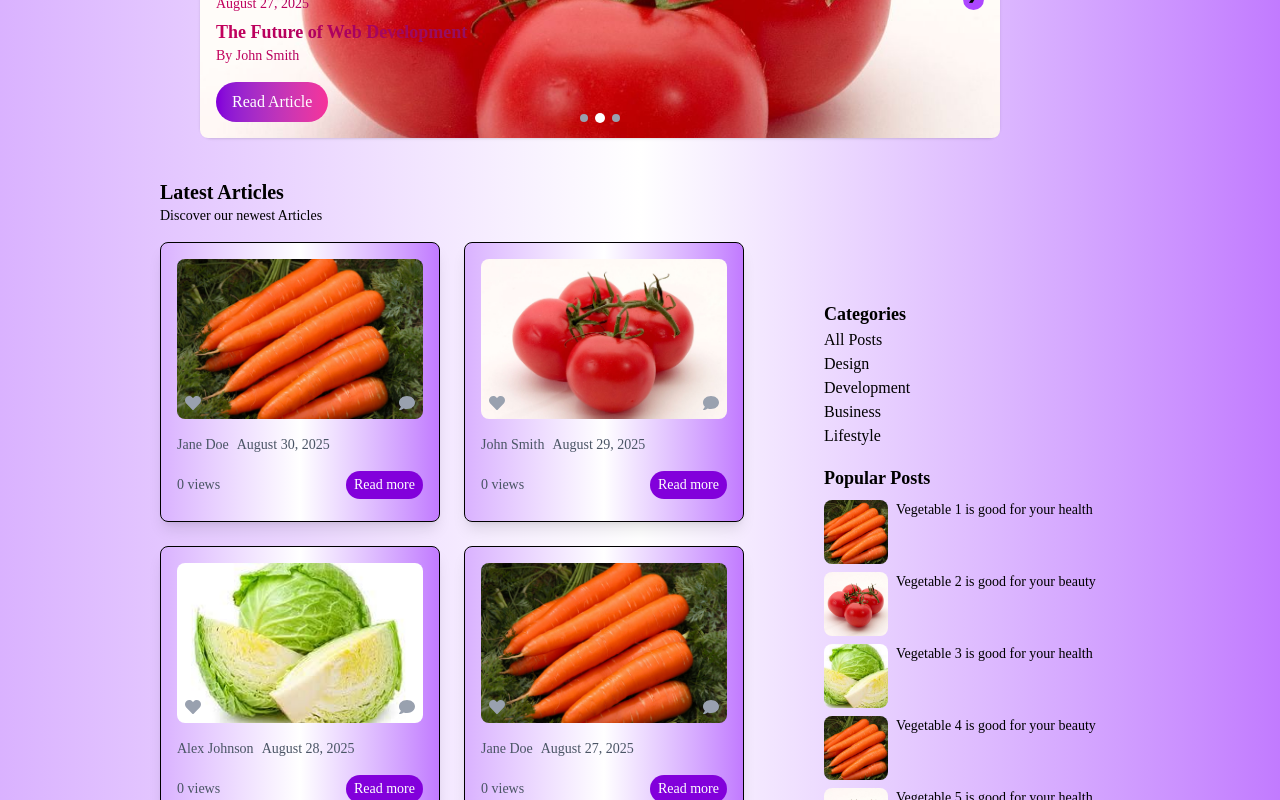
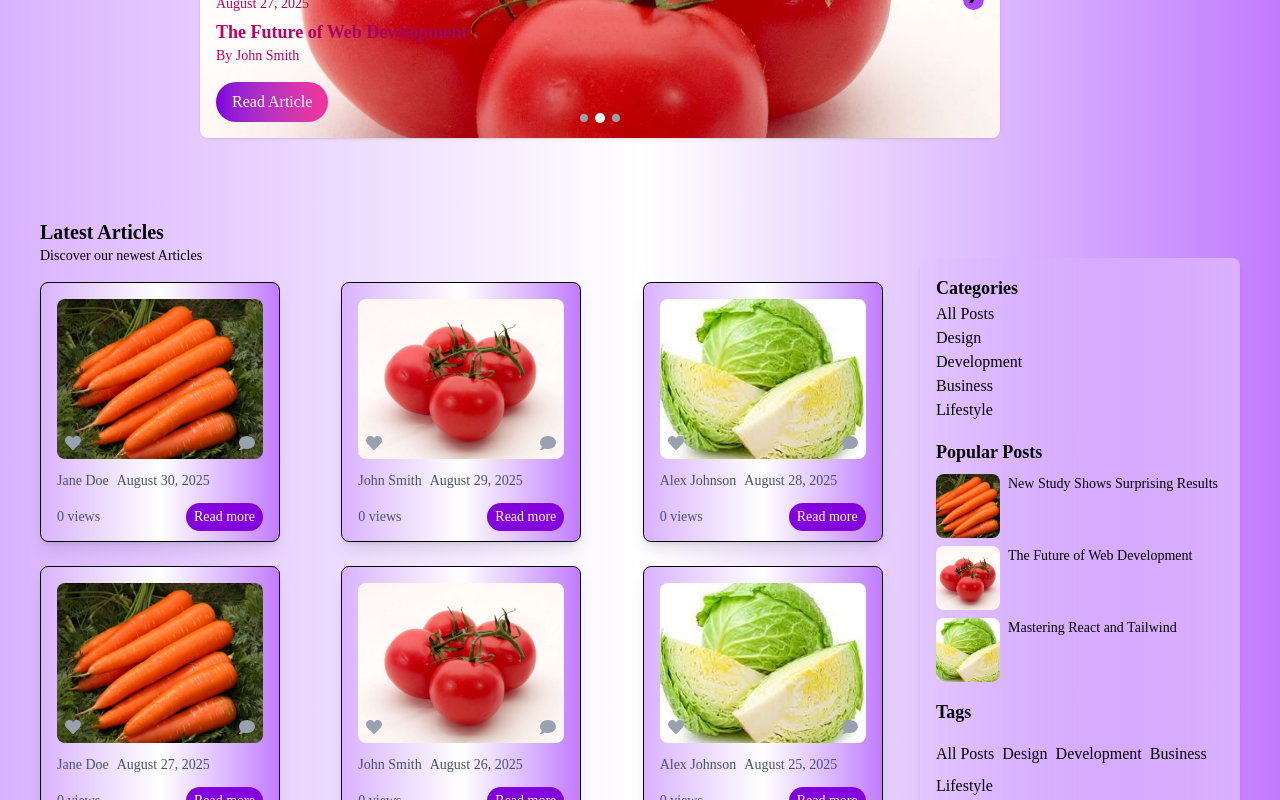
Before and after one commit to Osuald/DiscoverArts, a React (Vite) app: page / in a window 1280 px wide. Shown: the part 560-1360 px from the top of the page. Built offline with nearby package versions, Linux system fonts and the light colour scheme.

Commit message:
improved display and positioning

```diff
--- a/src/components/Article.jsx
+++ b/src/components/Article.jsx
@@ -4,7 +4,7 @@ import { FaHeart, FaComment } from "react-icons/fa";
 // CORRECTED: Article component now receives articles and onLike as props
 const Article = ({ articles, onLike }) => {
   const [currentPage, setCurrentPage] = useState(1);
-  const articlesPerPage = 6;
+  const articlesPerPage = 20;
 
   // Pagination calculations remain the same
   const indexOfLastArticle = currentPage * articlesPerPage;
@@ -30,12 +30,13 @@ const Article = ({ articles, onLike }) => {
   };
 
   return (
-    <div className="grid grid-cols-2 grid-rows-2 items-center gap-6">
-      {/* Render Articles */}
+    <>
+      <div className="grid grid-cols-3  items-center gap-6">
+        {/* Rendering Articles */}
         {currentArticles.map((article) => (
           <div
             key={article.id}
-          className="flex flex-col gap-4 border bg-gradient-to-r from-purple-300 via-white to-purple-400 p-4 rounded-lg shadow-lg w-70 h-70"
+            className="flex flex-col gap-3 border bg-gradient-to-r from-purple-300 via-white to-purple-400 p-4 rounded-lg shadow-lg w-60 h-65 overflow-hidden"
           >
             <div className="relative">
               <img
@@ -46,7 +47,7 @@ const Article = ({ articles, onLike }) => {
 
               {/* Heart + Comment */}
               <div className="absolute w-full bottom-0 left-0 p-2 flex items-center justify-between">
-              {/* CORRECTED: Call the onLike prop */}
+                {/* Calling the onLike prop */}
                 <button onClick={() => onLike(article.id)}>
                   <FaHeart
                     className={`w-4 h-4 cursor-pointer ${
@@ -64,7 +65,7 @@ const Article = ({ articles, onLike }) => {
               <p>{article.author}</p>
               <p>{article.date}</p>
             </div>
-          <div className="flex items-center gap-2 justify-between">
+            <div className="flex flex-wrap items-center gap-2 justify-between">
               <p className="text-sm text-gray-600">{article.views} views</p>
               <button className="text-sm bg-purple-700 text-white rounded-full px-2 py-1 cursor-pointer hover:bg-purple-400">
                 Read more
@@ -72,7 +73,7 @@ const Article = ({ articles, onLike }) => {
             </div>
           </div>
         ))}
-
+      </div>
       {/* Pagination Controls */}
       <div className="flex justify-center gap-2 mt-4">
         <button
@@ -114,7 +115,7 @@ const Article = ({ articles, onLike }) => {
           Next
         </button>
       </div>
-    </div>
+    </>
   );
 };
 
--- a/src/pages/AdminDashboard.jsx
+++ b/src/pages/AdminDashboard.jsx
@@ -107,9 +107,7 @@ const AdminDashboard = () => {
     <div className="min-h-screen bg-gradient-to-r from-purple-400 via-white to-purple-300 flex">
       {/* Sidebar */}
       <div className="w-64 bg-transparent p-6 rounded-xl border-r border-gray-300 shadow-xl">
-        <h1 className="text-3xl font-bold  mb-6">
-          Admin Dashboard
-        </h1>
+        <h1 className="text-3xl font-bold  mb-6">Admin Dashboard</h1>
         <ul className="space-y-2">
           <li
             className={`flex items-center gap-4 p-2 rounded-lg ${
@@ -223,7 +221,6 @@ const AdminDashboard = () => {
           </div>
         )}
 
-
         {activeTab === "stats" && (
           <div>
             {/* Stats Section */}
--- a/src/pages/Blog.jsx
+++ b/src/pages/Blog.jsx
@@ -33,7 +33,7 @@ const slideData = [
 
 // Define the static article data
 const initialArticleData = [];
-for (let i = 0; i < 8; i++) {
+for (let i = 0; i < 40; i++) {
   const id = i + 1;
   const image = i % 3 === 0 ? blog1 : i % 3 === 1 ? blog2 : blog3;
   const date = `August ${30 - i}, 2025`;
@@ -107,20 +107,25 @@ function Blog() {
           <Slider slides={slideData} currentIndex={index} />
         </div>
       </div>
-      <div className="flex mx-30 items-center gap-10 ">
-        <div className="m-10 flex flex-col justify-center">
+      <div className="flex m-10 items-start ">
+        <div className="mt-10 flex-1 flex flex-col justify-center">
           <div>
             <h2 className="text-xl font-bold">Latest Articles</h2>
             <h2 className="text-sm">Discover our newest Articles</h2>
           </div>
           <div className="mt-4">
-            {/* CORRECTED: Pass the articles and the like handler to the Article component */}
             <Article articles={articleList} onLike={handleLike} />
           </div>
         </div>
-        <section>
-          {/* Articles right panel */}
-          <div className="flex flex-col gap-4 mt-20">
+
+        {/*
+          This is the section that has been updated.
+          I've added the `sticky` and `top-20` classes to the <section> element.
+          This will make the right panel stick to the top of the viewport
+          once the user scrolls past its initial position.
+        */}
+        <div className="sticky top-2">
+          <div className="flex flex-col gap-4 mt-20 bg-gradient-to-r from purple-200 to-purple-300 p-4 rounded-lg shadow-md w-80">
             <div>
               <h2 className="text-lg font-bold">Categories</h2>
               {[
@@ -130,7 +135,6 @@ function Blog() {
                 "Business",
                 "Lifestyle",
               ].map((category, index) => (
-
                 <a
                   key={index}
                   href="#"
@@ -142,7 +146,7 @@ function Blog() {
             </div>
             <div>
               <h2 className="text-lg font-bold">Popular Posts</h2>
-              {initialArticleData.map((article) => (
+              {slideData.map((article) => (
                 <div key={article.id} className="flex gap-2 mt-2">
                   <img
                     src={article.image}
@@ -153,7 +157,6 @@ function Blog() {
                 </div>
               ))}
             </div>
-
             <h2 className="text-lg font-bold">Tags</h2>
             <div className="flex flex-wrap gap-2 mb-4">
               {[
@@ -169,7 +172,7 @@ function Blog() {
               ))}
             </div>
           </div>
-        </section>
+        </div>
       </div>
     </div>
   );
--- a/src/pages/Login.jsx
+++ b/src/pages/Login.jsx
@@ -32,7 +32,10 @@ const Login = ({
           }
         }
       })
-      .catch((error) => console.log(error));
+      .catch((error) => {
+        console.log("Connection to the server failed", error);
+        alert("Please connect the server");
+      });
   };
 
   return (
```
Lines whose indentation alone changed are shown as unchanged.
